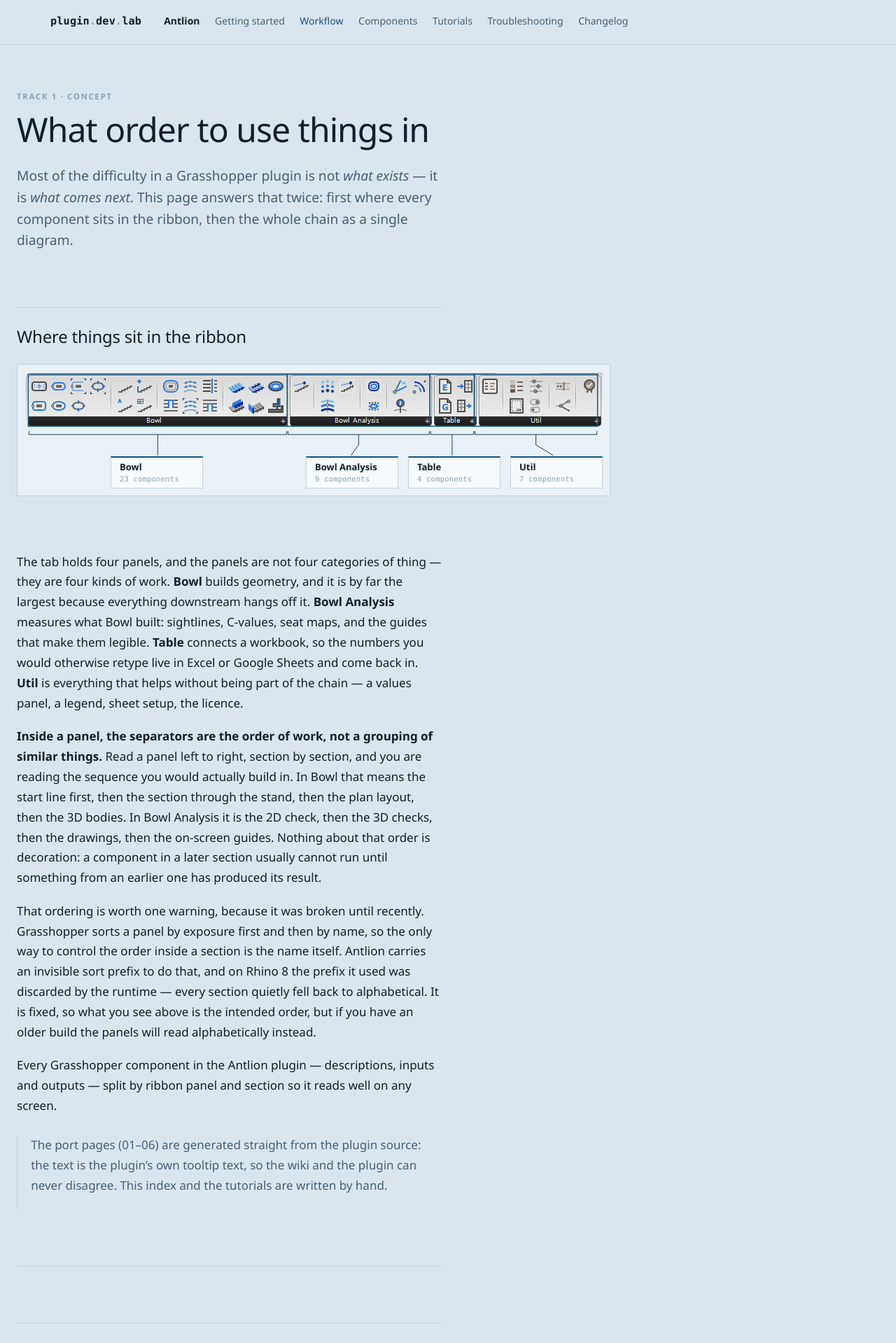
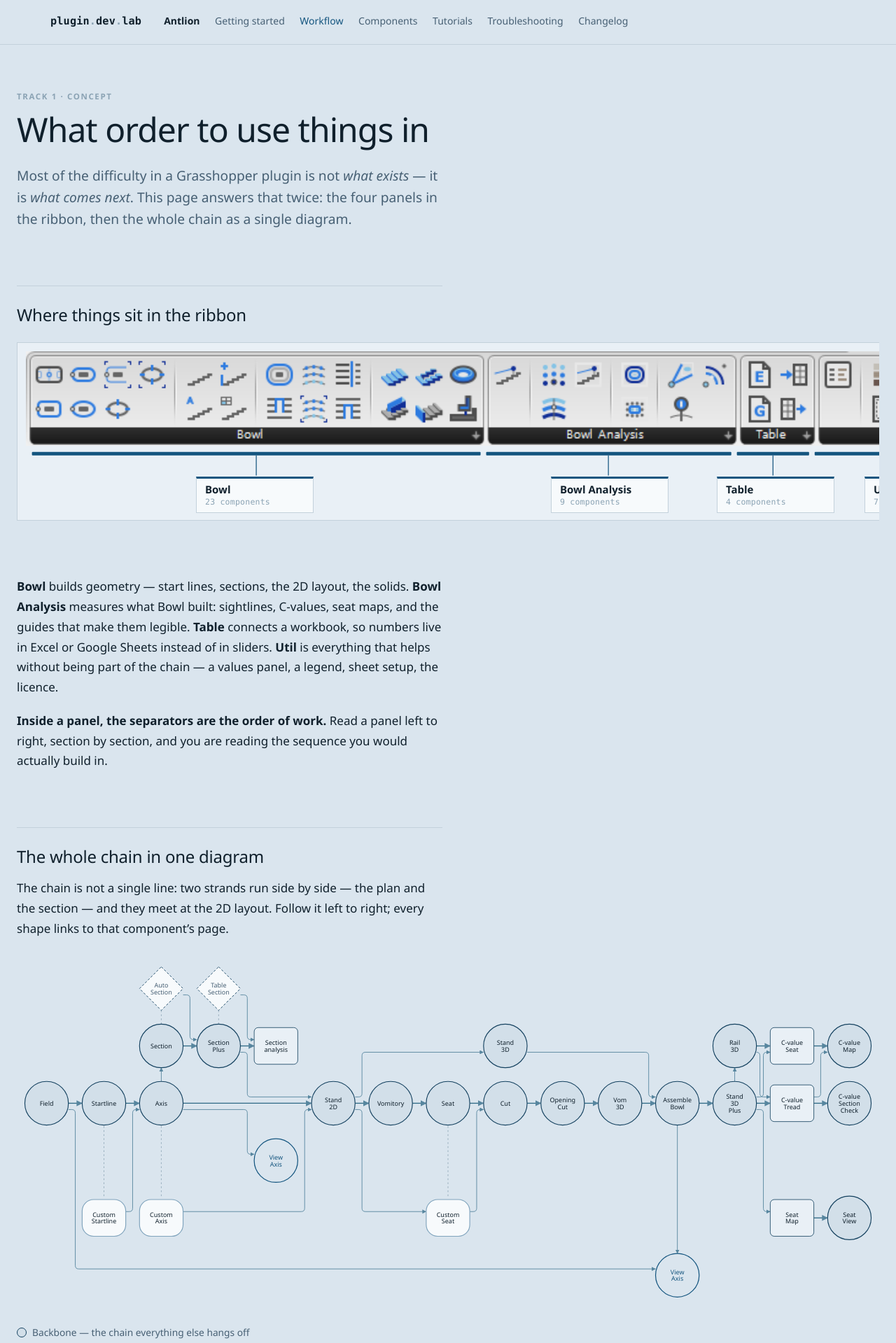
Before and after one commit to plugindevlab/plugindevlab.github.io, a Jekyll site: the page built from antlion/workflow/index.md, in a window 1280 px wide. Shown: the top 1919 px of the page at 70% size. Built offline with Jekyll 4.4.1, drawn with Linux system fonts in a browser that asks for light colours; some of the changed text lies outside the part shown.

Commit message:
Cut the workflow page down, and redraw both figures
The page said far too much. Everything from the ribbon layout through the tutorials was
material that already lives somewhere better - the standard chain is what the diagram is
for, chain-carrier ports and how to read a port page belong on the component pages,
diagnostics belong with the bug report, and tutorials have their own tab. All of it is
gone. What is left is the four panels, a short line on each, and the chain.

The ribbon figure
- No more boxes drawn over the screenshot. Each panel gets a bar underneath instead,
  the width of the panel, which reads from much further away.
- Leader lines are straight. A bent leader is the vocabulary of the component capsule
  diagrams, where it points at a port, and it is not used anywhere else.
- The figure is much larger, so it sits at the same scale as the diagram below it.
- All four callouts are the same width; the narrow one was clipping its own text.

The diagram
- Anything travelling along a row is now perfectly straight. It used to jog, because
  lines leaving a node were spread evenly across its edge without looking at where they
  were going. Lines that change rows still get their own lane, and the middle of each
  edge is kept clear for the ones going straight across.
- Lighter: outlined shapes with dark labels instead of a wall of filled circles, and the
  hierarchy comes from line weight rather than another colour. Labels are bigger too.

Co-Authored-By: Claude Opus 5 (1M context) <noreply@anthropic.com>
Claude-Session: https://claude.ai/code/session_01U91UqsmLMzYNx7xJzqirQE

```diff
--- a/_includes/flowmap.html
+++ b/_includes/flowmap.html
@@ -16,7 +16,7 @@
     </g>
     <g class="fm-wires">
       {%- for w in f.wires %}
-      <path class="fm-wire" d="{{ w.d }}" marker-end="url(#fmk)"><title>{{ w.title }}</title></path>
+      <path class="fm-wire fm-w-{{ w.kind }}" d="{{ w.d }}" marker-end="url(#fmk)"><title>{{ w.title }}</title></path>
       {%- endfor %}
     </g>
     {%- for n in f.nodes %}
--- a/_includes/ribbon-fig.html
+++ b/_includes/ribbon-fig.html
@@ -7,20 +7,19 @@
       alt="The {{ r.tab }} tab in the Grasshopper ribbon, with its panels"
       style="left:{{ r.imgX }}px;top:{{ r.imgY }}px;width:{{ r.imgW }}px;height:{{ r.imgH }}px">
     <svg viewBox="0 0 {{ r.w }} {{ r.h }}" aria-hidden="true">
-      <g class="rib-zone">
+      <g class="rib-band">
         {%- for p in r.panels %}
-        <rect x="{{ p.rx }}" y="{{ p.ry }}" width="{{ p.rw }}" height="{{ p.rh }}"/>
+        <rect x="{{ p.bx }}" y="{{ p.by }}" width="{{ p.bw }}" height="{{ r.barH }}" rx="1"/>
         {%- endfor %}
       </g>
       <g class="rib-lead">
         {%- for p in r.panels %}
-        <path d="{{ p.bracket }}"/>
         <path d="{{ p.d }}"/>
         {%- endfor %}
       </g>
     </svg>
     {%- for p in r.panels %}
-    <div class="rib-call" style="left:{{ p.x }}px;top:{{ p.y }}px;width:{{ r.callW }}px;height:{{ r.callH }}px"><b>{{ p.name | escape }}</b><span>{{ p.count }} components</span></div>
+    <div class="rib-call" style="left:{{ p.x }}px;top:{{ p.y }}px;width:{{ p.w }}px;height:{{ r.callH }}px"><b>{{ p.name | escape }}</b><span>{{ p.count }} components</span></div>
     {%- endfor %}
   </div>
 </div>
--- a/antlion/workflow/index.md
+++ b/antlion/workflow/index.md
@@ -1,6 +1,6 @@
 ---
 title: The Antlion workflow
-description: Where every component sits in the ribbon, and the whole chain as one diagram — what order to use things in.
+description: The four ribbon panels and what each is for, then the whole chain as one diagram.
 wide: true
 full: true
 ---
@@ -14,53 +14,34 @@ full: true
 # What order to use things in
 
 Most of the difficulty in a Grasshopper plugin is not *what exists* — it is *what comes
-next*. This page answers that twice: first where every component sits in the ribbon, then
-the whole chain as a single diagram.
+next*. This page answers that twice: the four panels in the ribbon, then the whole chain
+as a single diagram.
 
 ## Where things sit in the ribbon {#ribbon}
 
 {% include ribbon-fig.html %}
 
-The tab holds four panels, and the panels are not four categories of thing — they are four
-kinds of work. **Bowl** builds geometry, and it is by far the largest because everything
-downstream hangs off it. **Bowl Analysis** measures what Bowl built: sightlines, C-values,
-seat maps, and the guides that make them legible. **Table** connects a workbook, so the
-numbers you would otherwise retype live in Excel or Google Sheets and come back in.
-**Util** is everything that helps without being part of the chain — a values panel, a
-legend, sheet setup, the licence.
+**Bowl** builds geometry — start lines, sections, the 2D layout, the solids.
+**Bowl Analysis** measures what Bowl built: sightlines, C-values, seat maps, and the guides
+that make them legible. **Table** connects a workbook, so numbers live in Excel or Google
+Sheets instead of in sliders. **Util** is everything that helps without being part of the
+chain — a values panel, a legend, sheet setup, the licence.
 
-**Inside a panel, the separators are the order of work, not a grouping of similar things.**
-Read a panel left to right, section by section, and you are reading the sequence you would
-actually build in. In Bowl that means the start line first, then the section through the
-stand, then the plan layout, then the 3D bodies. In Bowl Analysis it is the 2D check, then
-the 3D checks, then the drawings, then the on-screen guides. Nothing about that order is
-decoration: a component in a later section usually cannot run until something from an
-earlier one has produced its result.
-
-That ordering is worth one warning, because it was broken until recently. Grasshopper sorts
-a panel by exposure first and then by name, so the only way to control the order inside a
-section is the name itself. Antlion carries an invisible sort prefix to do that, and on
-Rhino 8 the prefix it used was discarded by the runtime — every section quietly fell back to
-alphabetical. It is fixed, so what you see above is the intended order, but if you have an
-older build the panels will read alphabetically instead.
-
-{% include antlion-ribbon.html %}
+**Inside a panel, the separators are the order of work.** Read a panel left to right,
+section by section, and you are reading the sequence you would actually build in.
 
 ## The whole chain in one diagram
 
-Everything below is one picture on purpose. The chain is not a single line: two strands run
-side by side — the plan and the section — and they meet at the 2D layout. Follow it left to
-right; every shape is a link to that component's page.
+The chain is not a single line: two strands run side by side — the plan and the section —
+and they meet at the 2D layout. Follow it left to right; every shape links to that
+component's page.
 
 {% include flowmap.html %}
 
-**Arrows are order, not wiring.** Most of them are a real connection you could make on the
-canvas, but a few say *do this first* where no wire exists — the axis before the section,
-the bowl before you put a guide on it. The component pages carry the ports; this diagram
-carries the sequence.
-
-**Dotted links mean "instead of", not "as well as".** A custom start line replaces the built-in
-one; a table-driven section replaces the section you set by hand. Wire one or the other.
+**Arrows are order, not wiring.** Most are a real connection you could make on the canvas,
+but a few say *do this first* where no wire exists — the axis before the section, the bowl
+before you put a guide on it. **Dotted links mean "instead of", not "as well as":** a custom
+start line replaces the built-in one; a table-driven section replaces the one you set by hand.
 
 ## The stages
 
@@ -93,13 +74,3 @@ one; a table-driven section replaces the section you set by hand. Wire one or th
 </section>
 {%- endif %}
 {% endfor %}
-
-## How the ports connect
-
-A connection is allowed when the two ports carry the same type, when the input still has
-room — an *item* input holds one wire, a *list* input holds several — and when it does not
-loop back on itself. Those are the only three rules, and they are Grasshopper's own.
-
-Types are the short port nicknames you see on the canvas. The plugin keeps them stable when
-a component is renamed, which is exactly why a wire survives a rename. Every component page
-carries its full port table and a diagram of where each port sits on the capsule.
--- a/assets/css/style.css
+++ b/assets/css/style.css
@@ -199,18 +199,18 @@ figure.fig figcaption {
 
 .rib-wrap { margin: 1.5rem 0 var(--rhythm); overflow-x: auto; }
 .rib { position: relative; background: var(--plate); border: .5px solid var(--line); }
-.rib-img { position: absolute; display: block; image-rendering: pixelated; }
+.rib-img { position: absolute; display: block; }
 .rib svg { position: absolute; inset: 0; width: 100%; height: 100%; overflow: visible; }
-.rib-zone rect { fill: none; stroke: var(--accent); stroke-width: 1.5; }
-.rib-lead path { fill: none; stroke: var(--frame); stroke-width: 1; }
+.rib-band rect { fill: var(--accent); }
+.rib-lead path { fill: none; stroke: var(--accent); stroke-width: 1.25; }
 .rib-call {
   position: absolute; display: flex; flex-direction: column; justify-content: center;
-  gap: 2px; padding: 0 var(--sp3); border: .5px solid var(--line); background: var(--panel);
-  border-top: 2.5px solid var(--accent);
+  gap: 3px; padding: 0 var(--sp3); border: .5px solid var(--line); background: var(--panel);
+  border-top: 3px solid var(--accent);
 }
 .rib-call > * { max-width: 100%; white-space: nowrap; overflow: hidden; text-overflow: ellipsis; }
-.rib-call b { font: 600 13px/1.2 var(--font-body); }
-.rib-call span { font: 400 10.5px/1.2 var(--font-mono); color: var(--faint); letter-spacing: .02em; }
+.rib-call b { font: 600 15px/1.2 var(--font-body); }
+.rib-call span { font: 400 11.5px/1.2 var(--font-mono); color: var(--faint); letter-spacing: .02em; }
 
 .comp-list { font-size: .92rem; line-height: 2; color: var(--ink-faint); }
 .comp-list a { text-decoration: none; color: var(--ink-soft); border-bottom: 1px solid var(--rule); }
@@ -479,47 +479,45 @@ figure.fig figcaption {
   .combos a:hover .combo-t { fill: var(--accent); }
 }
 
-.fm-wrap { margin: 1.6rem 0 1.2rem; }
+.fm-wrap { margin: 1.8rem 0 1.4rem; }
 .fm { width: 100%; height: auto; display: block; }
 
-.fm-shape { stroke-width: 1; transition: fill 120ms ease, stroke 120ms ease; }
-.fm-t { font: 400 10px/1 var(--font-body); text-anchor: middle; }
+.fm-shape { transition: fill 120ms ease, stroke 120ms ease; }
+.fm-t { font: 400 11px/1 var(--font-body); text-anchor: middle; fill: var(--ink); }
 .fm-n { text-decoration: none; }
 
-.fm-main .fm-shape { fill: var(--s4); stroke: var(--s4); }
-.fm-main .fm-t { fill: var(--paper); }
+.fm-main .fm-shape { fill: var(--capsule); stroke: var(--frame); stroke-width: 1.4; }
 
-.fm-alt .fm-shape { fill: var(--bg-soft); stroke: var(--frame); stroke-dasharray: 4 3; }
+.fm-alt .fm-shape { fill: var(--panel); stroke: var(--frame); stroke-width: 1.1; stroke-dasharray: 4 3; }
 .fm-alt .fm-t { fill: var(--ink-soft); }
 
-.fm-pick .fm-shape { fill: var(--panel); stroke: var(--s2); }
-.fm-pick .fm-t { fill: var(--ink); }
+.fm-pick .fm-shape { fill: var(--panel); stroke: var(--s2); stroke-width: 1.4; }
 
-.fm-table .fm-shape { fill: var(--bg-soft); stroke: var(--rule); }
-.fm-table .fm-t { fill: var(--ink); }
+.fm-table .fm-shape { fill: var(--bg-soft); stroke: var(--frame); stroke-width: 1; }
 
-.fm-guide .fm-shape { fill: none; stroke: var(--accent); stroke-width: 1.6; }
+.fm-guide .fm-shape { fill: none; stroke: var(--accent); stroke-width: 1.5; }
 .fm-guide .fm-t { fill: var(--accent); }
 
-.fm-wire { fill: none; stroke: var(--s4); stroke-width: 1.4; }
-.fm-head { fill: var(--s4); }
+.fm-wire { fill: none; stroke: var(--s3); stroke-width: 1.1; }
+.fm-w-row { stroke: var(--s4); stroke-width: 1.6; }
+.fm-head { fill: var(--s3); }
 .fm-swap { fill: none; stroke: var(--ink-faint); stroke-width: 1; stroke-dasharray: 3 4; }
 
 .fm-key {
   list-style: none; margin: 0 0 var(--rhythm); padding: 0;
-  display: flex; flex-wrap: wrap; gap: .35rem 1.6rem;
+  display: flex; flex-wrap: wrap; gap: .4rem 1.8rem;
   font-size: .86rem; color: var(--ink-soft);
 }
 .fm-key li { display: flex; align-items: center; gap: .5rem; }
 .fm-key b { font-weight: 600; color: var(--ink); }
 .fm-key-ic { width: 14px; height: 14px; flex: none; display: inline-block; }
-.fm-key-main { background: var(--s4); border-radius: 50%; }
-.fm-key-alt { background: var(--bg-soft); border: 1px dashed var(--frame); transform: rotate(45deg); }
-.fm-key-pick { background: var(--panel); border: 1px solid var(--s2); border-radius: 5px; }
-.fm-key-table { background: var(--bg-soft); border: 1px solid var(--rule); border-radius: 2px; }
-.fm-key-guide { border: 1.6px solid var(--accent); border-radius: 50%; }
+.fm-key-main { background: var(--capsule); border: 1.4px solid var(--frame); border-radius: 50%; }
+.fm-key-alt { background: var(--panel); border: 1px dashed var(--frame); transform: rotate(45deg); }
+.fm-key-pick { background: var(--panel); border: 1.4px solid var(--s2); border-radius: 5px; }
+.fm-key-table { background: var(--bg-soft); border: 1.2px solid var(--line); border-radius: 2px; }
+.fm-key-guide { border: 1.5px solid var(--accent); border-radius: 50%; }
 
 @media (hover: hover) and (pointer: fine) {
   .fm-n:hover .fm-shape { stroke: var(--accent); stroke-width: 2; }
-  .fm-main:hover .fm-shape { fill: var(--accent); }
+  .fm-n:hover .fm-t { fill: var(--accent); }
 }
```
Also changed, not shown: _data/components.json.
